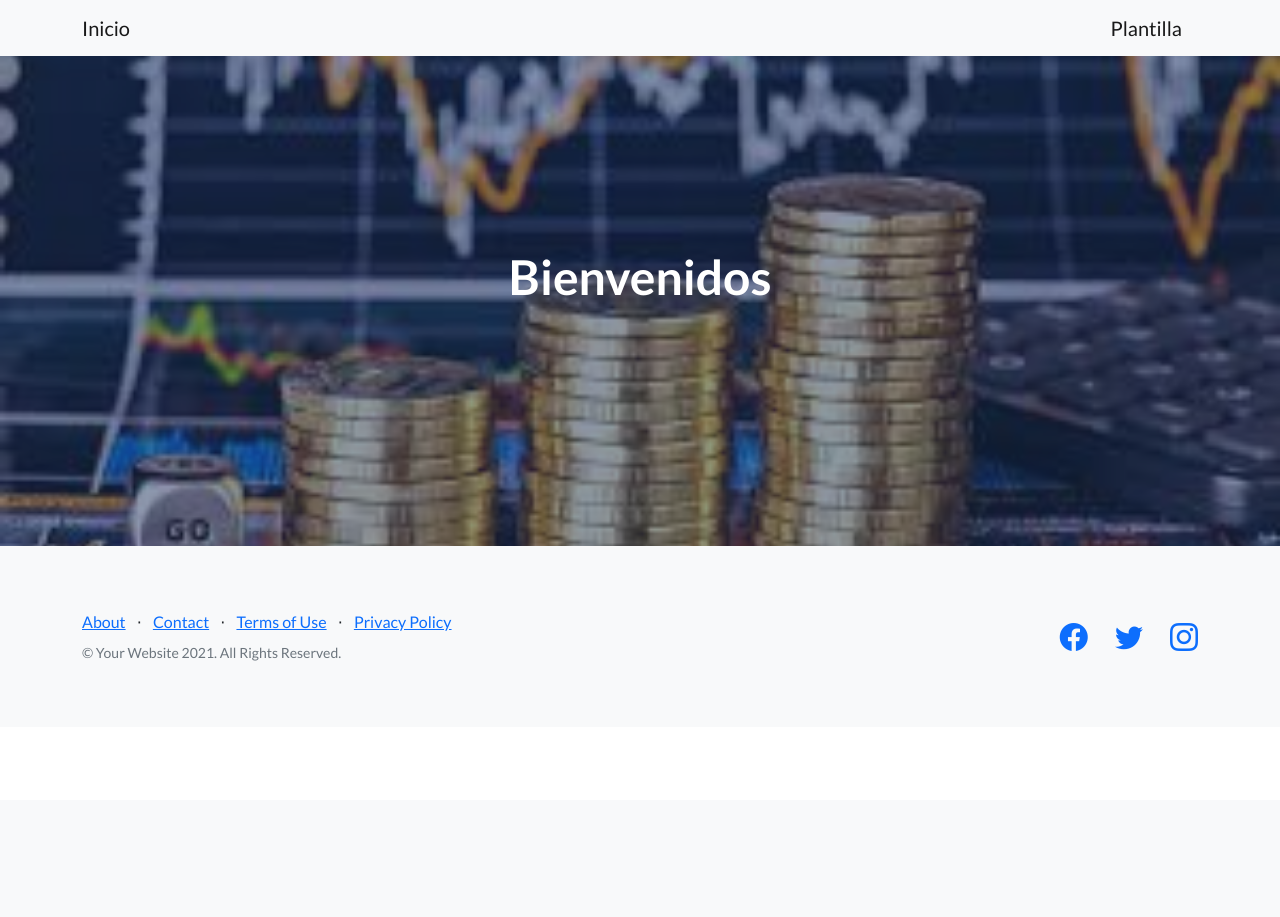
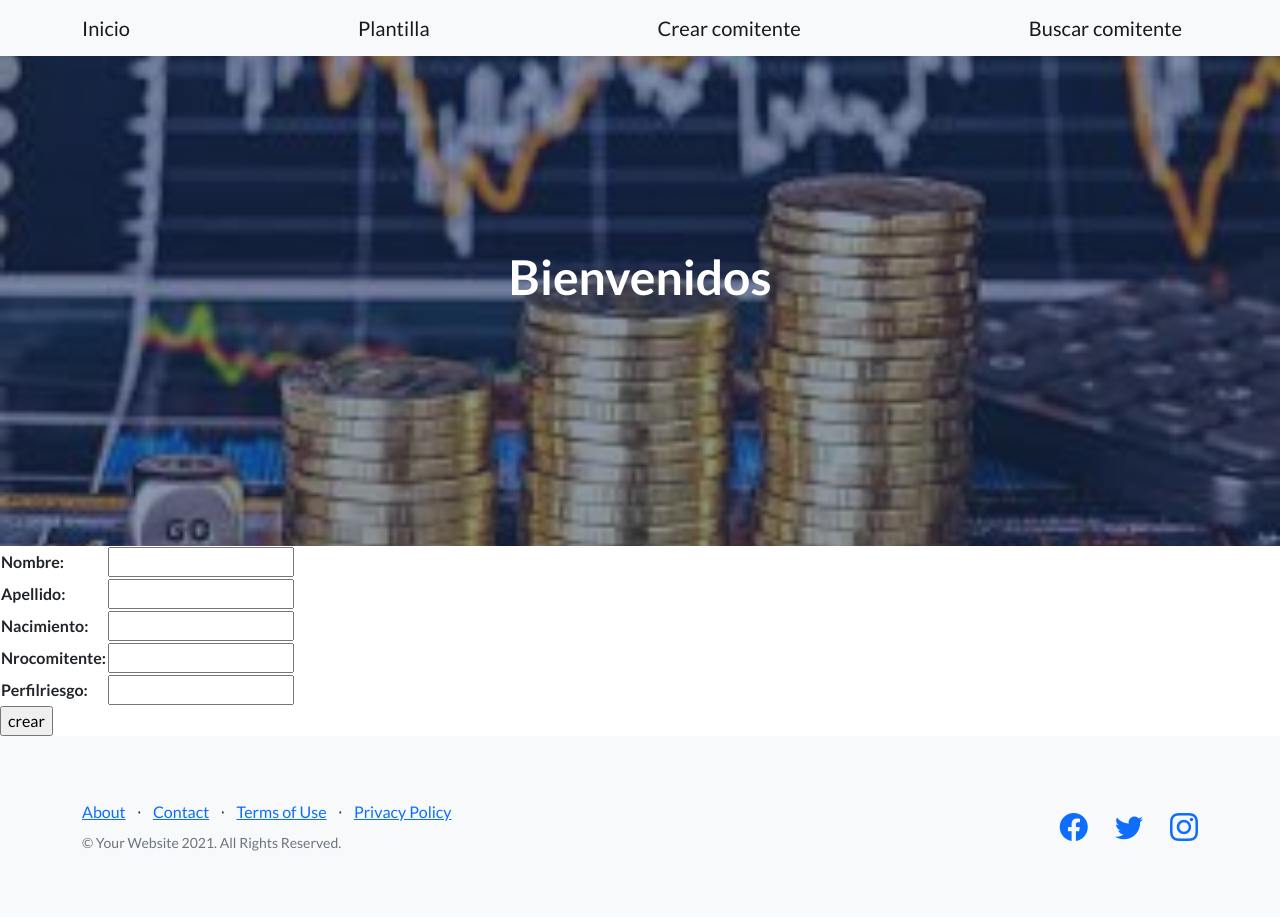
Before and after one commit to ivanjanda/entrega1-janda, a Django app: page /models/comitente/crear/ in a window 1280 px wide. Before the commit the page ends 661 px from the top, so only its background shows below. Run offline with Django 4.2, Linux system fonts and the light colour scheme; some libraries are stand-ins or nearby versions.

Commit message:
Problema

```diff
--- a/index/templates/index/index.html
+++ b/index/templates/index/index.html
@@ -22,6 +22,8 @@
             <div class="container">
                 <a class="navbar-brand" href={% url 'index' %}>Inicio</a>
                 <a class="navbar-brand" href={% url 'plantilla' %}>Plantilla</a>
+                <a class="navbar-brand" href={% url 'crear_comitente' %}>Crear comitente</a>
+                <a class="navbar-brand" href={% url 'crear_comitente' %}>Buscar comitente</a>
             </div>
         </nav>
         <!-- Masthead-->
@@ -32,7 +34,9 @@
                         <div class="col-xl-6">
                             <div class="text-center text-white">
                                 <!-- Page heading-->
+                                {% block header_text_block %}
                                     <h1 class="mb-5">Bienvenidos</h1>
+                                {% endblock header_text_block %}
                                 <!-- Signup form-->
                                 <!-- * * * * * * * * * * * * * * *-->
                                 <!-- * * SB Forms Contact Form * *-->
--- a/index/templates/index/plantilla.html
+++ b/index/templates/index/plantilla.html
@@ -1,11 +1,11 @@
 {% extends 'index/index.html' %}
 
 
-{% block header_block %}
+{% block header_text_block %}
     <h1 class="mb-5">
-        Hola
+        SS financieros
     </h1>
-{% endblock header_block %}
+{% endblock header_text_block %}
 
 {% block 'body_block' %}
     <h2>
--- /dev/null
+++ b/models/forms.py
@@ -0,0 +1,8 @@
+from django import forms
+
+class comitenteformulario(forms.Form):
+    nombre = forms.CharField(max_length=20)
+    apellido = forms.CharField(max_length=30)
+    nacimiento = forms.DateTimeField()
+    nrocomitente = forms.IntegerField()
+    perfilriesgo = forms.CharField(max_length=20)
--- a/models/models.py
+++ b/models/models.py
@@ -6,7 +6,7 @@ class Persona(models.Model):
     nombre = models.CharField(max_length=20)
     apellido = models.CharField(max_length=30)
     nacimiento = models.DateTimeField()
-    Nrocomitente = models.IntegerField()
+    nrocomitente = models.IntegerField()
     perfilriesgo = models.CharField(max_length=20)
 
 class Broker(models.Model):
--- a/models/templates/models/crear_comitente.html
+++ b/models/templates/models/crear_comitente.html
@@ -5,4 +5,12 @@
 {% endblock header_block %}
 
 {% block 'body_block' %}
+     <form action="" method = "post">
+         {% csrf_token %}
+        <table>
+            {{form.as_table}}
+        </table>
+        <input type="submit" value = "crear">
+     </form>
+
 {% endblock 'body_block' %}
--- a/models/views.py
+++ b/models/views.py
@@ -1,6 +1,6 @@
 from django.shortcuts import render
+from .forms import comitenteformulario
 
-# Create your views here.
 def crear_comitente(request):
-    form = None
+    form = comitenteformulario()
     return render(request, "models/crear_comitente.html", {"form": form })
```
Lines whose indentation alone changed are shown as unchanged.
